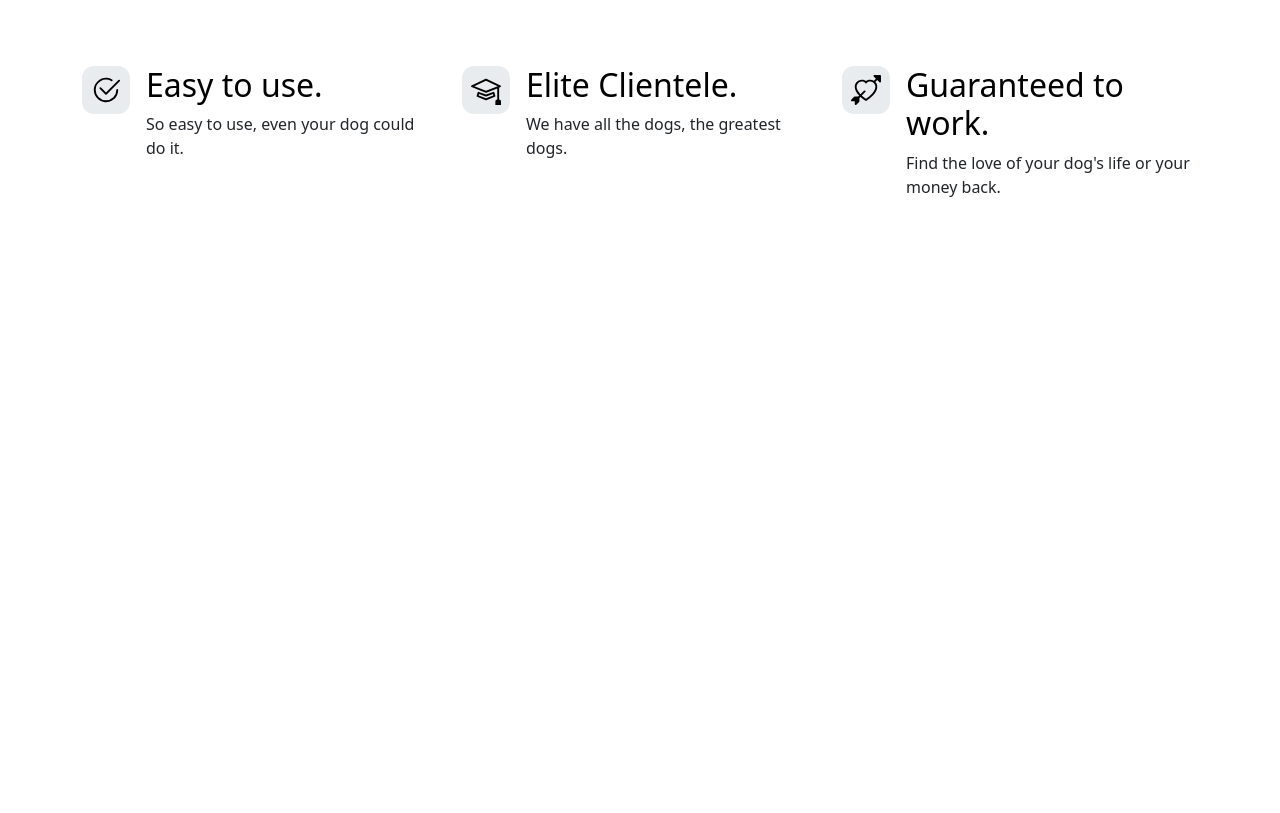
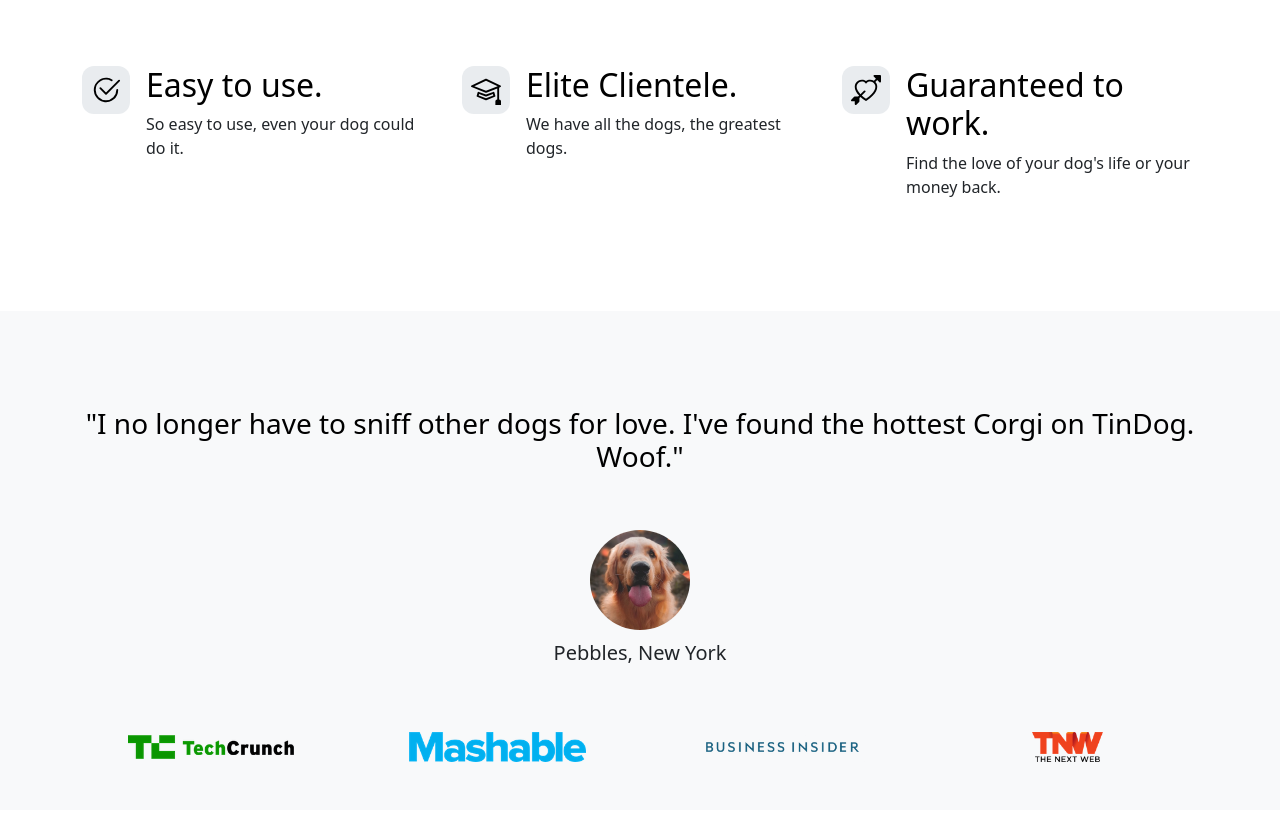
Before and after one commit to melikeisk/tin-dog-project, a plain HTML site: page index.html in a window 1280 px wide. Shown: the part 720-1533 px from the top of the page. Before the commit the page ends 983 px from the top, so only its background shows below. Drawn offline with nearby package versions, Linux system fonts and the light colour scheme.

Commit message:
added testimonial

```diff
--- a/index.html
+++ b/index.html
@@ -54,7 +54,6 @@ Download</button>
 <path
                 d="M15.354 3.354a.5.5 0 0 0-.708-.708L8 9.293 5.354 6.646a.5.5 0 1 0-.708.708l3 3a.5.5 0 0 0 .708 0l7-7z" />
 </svg>
-
             </div>
             <div>
               <h3 class="fs-2 text-body-emphasis">Easy to use.</h3>
@@ -90,7 +89,36 @@ Download</button>
     </div>
   </section>
 
-
+   <!-- Testimonial -->
+   <section id="testimonial">
+    <div class="my-5">
+      <div class="p-5 text-center bg-body-tertiary">
+        <div class="container py-5">
+          <h3 class="text-body-emphasis">"I no longer have to sniff other dogs for love. I've found the hottest Corgi on TinDog. Woof."</h3>
+          <img class="profile-img mt-5" src="./images/dog-img.jpg" alt="dog image">
+          <p class="col-lg-8 mx-auto lead mt-2">
+            Pebbles, New York
+          </p>
+        </div>
+        <div class="container">
+          <div class="row">
+            <div class="col-lg-3 col-sm-12">
+              <img src="./images/techcrunch.png" alt="techcrunch" height="30">
+            </div>
+            <div class="col-lg-3 col-sm-12">
+              <img src="./images/mashable.png" alt="mashable" height="30">
+            </div>
+            <div class="col-lg-3 col-sm-12">
+              <img src="./images/bizinsider.png" alt="bizinsider" height="30">
+            </div>
+            <div class="col-lg-3 col-sm-12">
+              <img src="./images/tnw.png" alt="tnw" height="30">
+            </div>
+          </div>
+        </div>
+      </div>
+    </div>
+   </section>
 
 
 </body>
```
